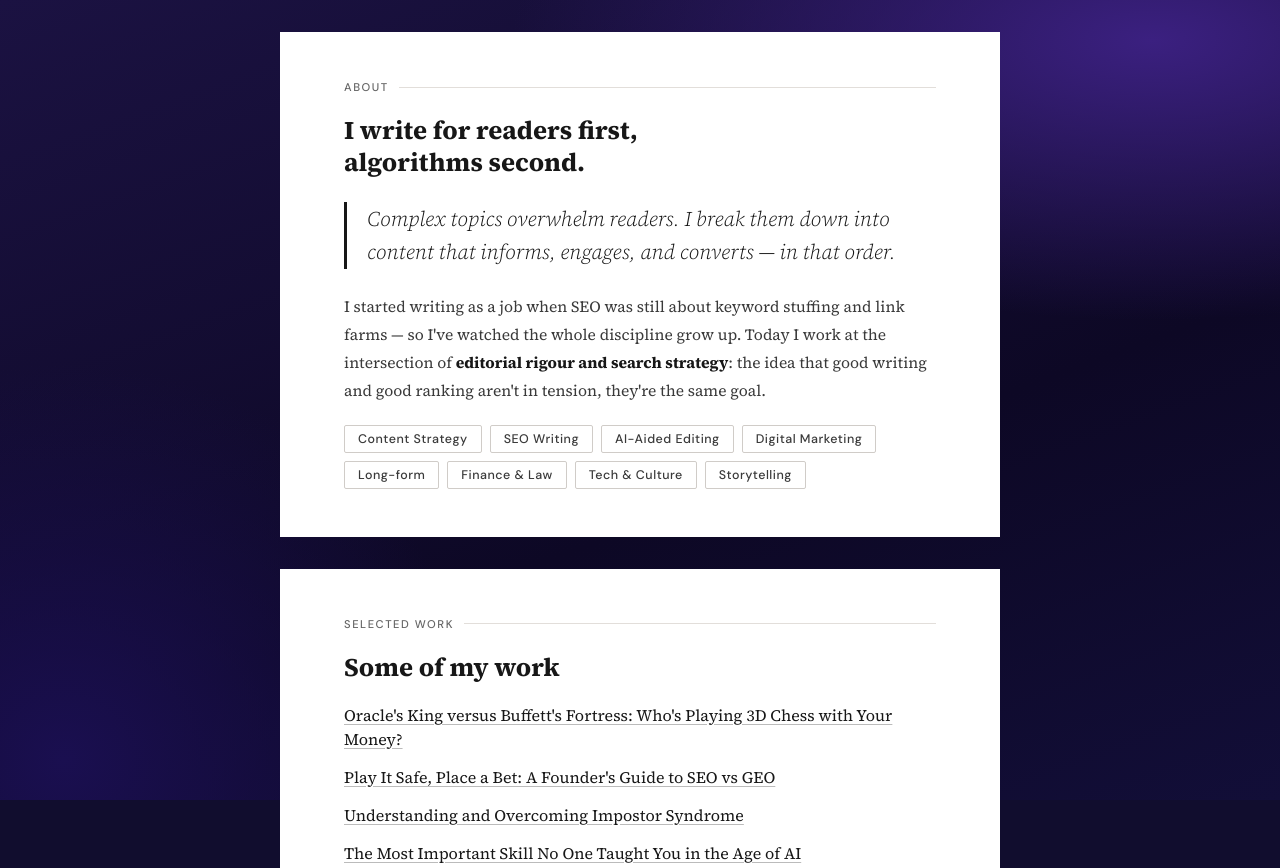
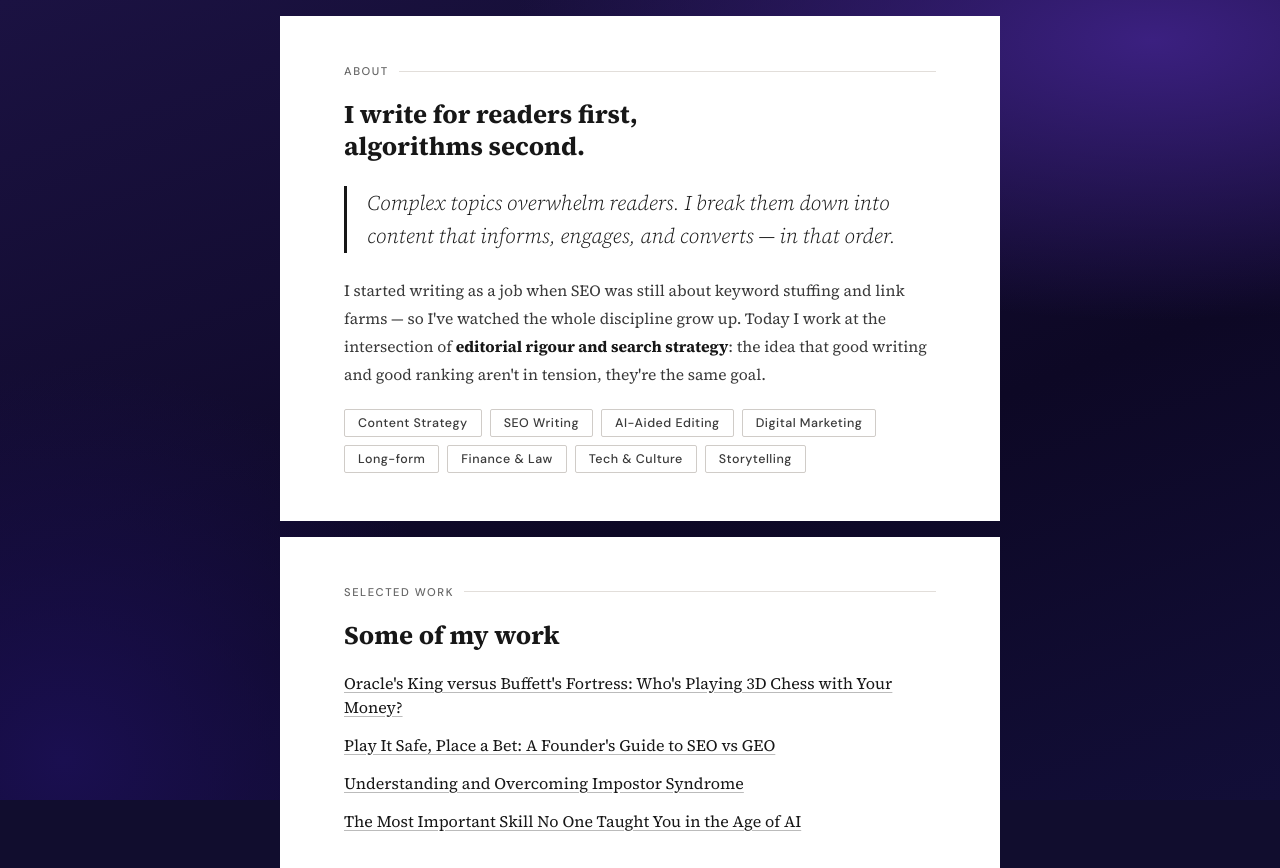
Before and after one commit to oodaipp/shariq-home, a plain HTML site: page index.html in a window 1280 px wide. Shown: the top 868 px of the page. Drawn offline with Linux system fonts and the light colour scheme.

Commit message:
Update index.html

```diff
--- a/index.html
+++ b/index.html
@@ -211,7 +211,7 @@ body::before {
 .gap {
   width: 100%;
   max-width: 720px;
-  height: 32px;
+  height: 16px;
   background: transparent;
 }
 
```
